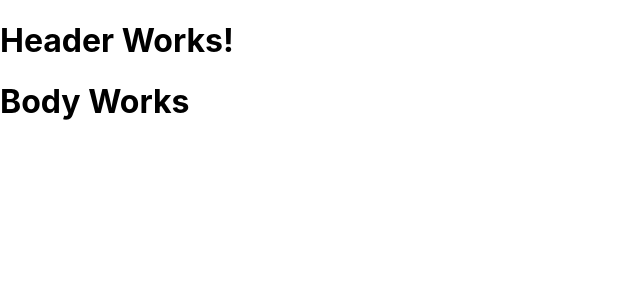
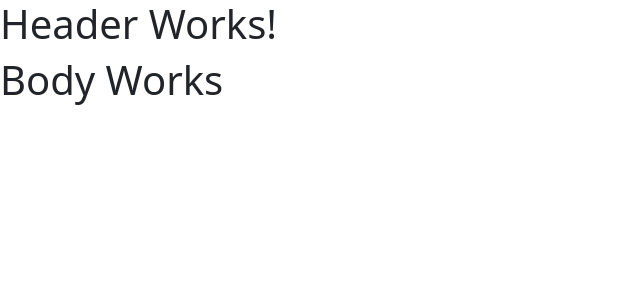
Before and after one commit to threnody5/end-of-day-calculator-react, a React (Create React App) app: page / in a window 1280 px wide. Shown: the top 300 px of the page, without its empty margins (0-640 px from the left). Built offline with nearby package versions, Linux system fonts and the light colour scheme.

Commit message:
add className to div and h1

```diff
--- a/src/components/Body/Body.jsx
+++ b/src/components/Body/Body.jsx
@@ -1,9 +1,10 @@
+import 'bootstrap/dist/css/bootstrap.css';
 
 
-export default function Header() {
+export default function Body() {
     return (
-        <div>
-            <h1>Body Works</h1>
+        <div className='header-container'>
+            <h1 className=''>Body Works</h1>
         </div>
     )
 }
```
